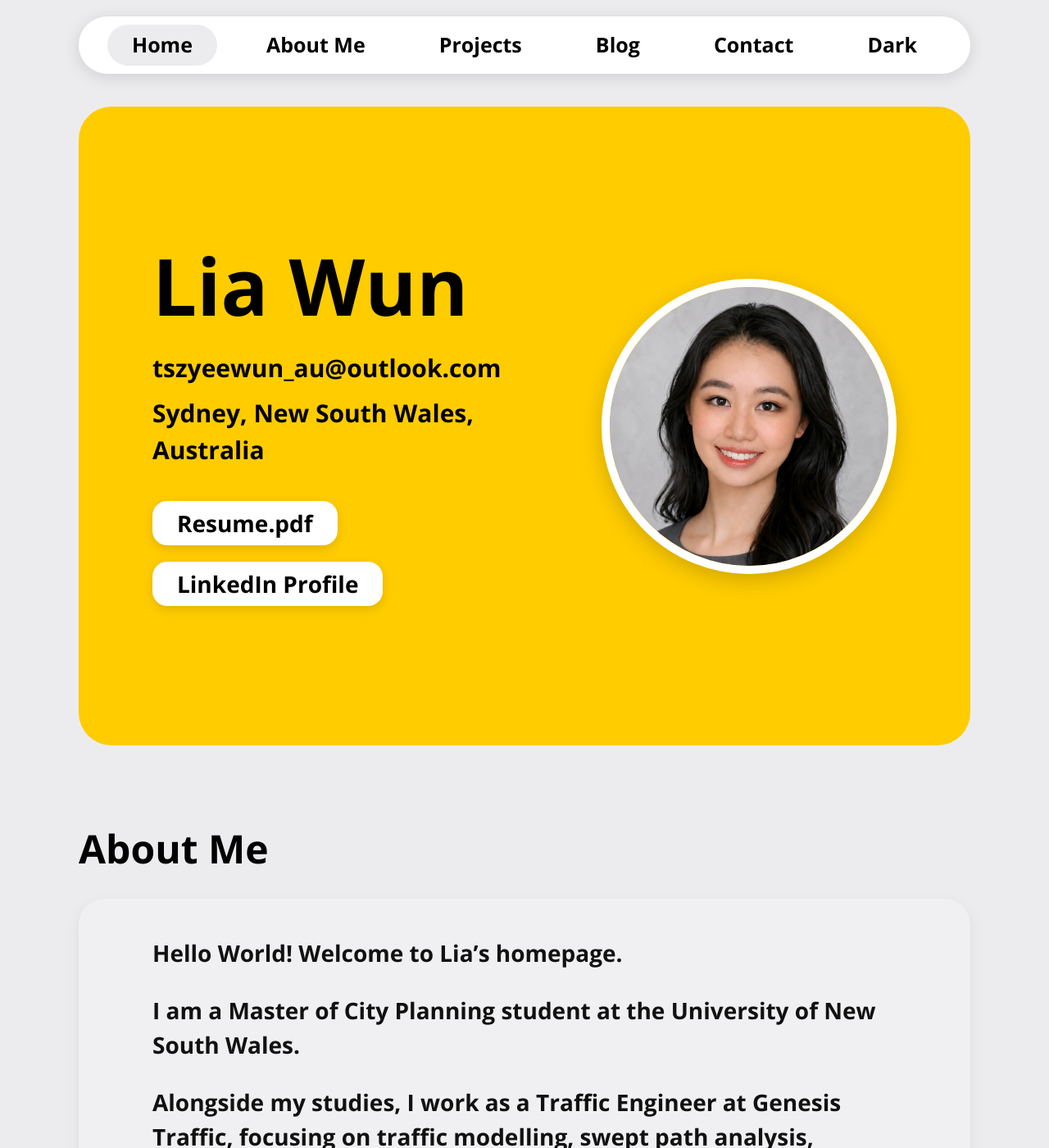
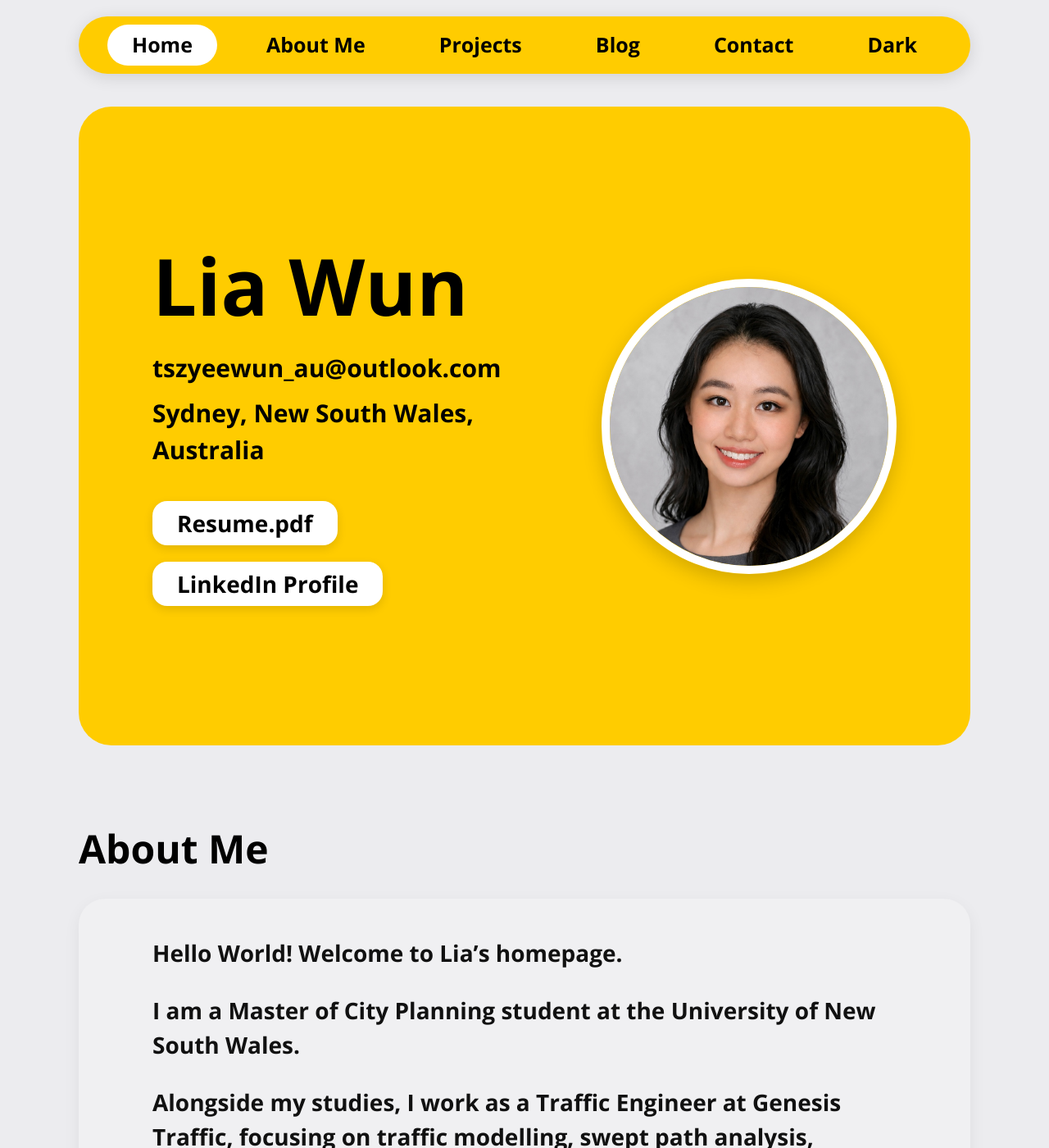
Before and after one commit to tszyeewun/tszyeewun.github.io, a Jekyll site: the page built from index.md, in a window 1280 px wide and 1400 px high. Shown: the whole window at 82% size. Built offline with Jekyll 4.4.1, drawn with Linux system fonts in a browser that asks for light colours.

Commit message:
Change background color in default layout

```diff
--- a/_layouts/default.html
+++ b/_layouts/default.html
@@ -43,7 +43,7 @@
       width:85%;
       max-width:1250px;
 
-      background:white;
+      background:#FFCC00;
 
       border-radius:999px;
 
@@ -81,7 +81,7 @@
     }
 
     .navbar a.active{
-      background:#ECECEF;
+      background:white;
       color:#000 !important;
     }
 
```
